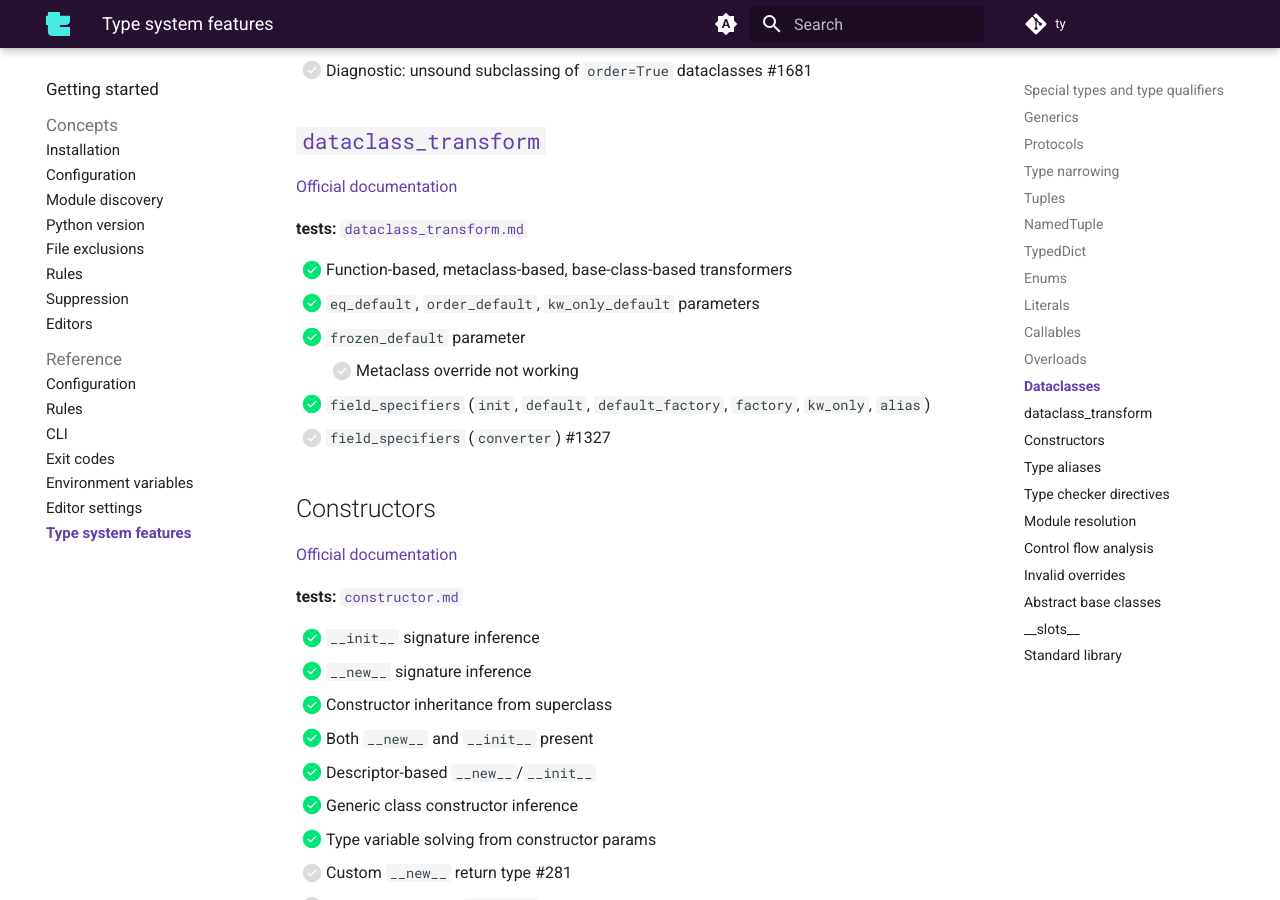
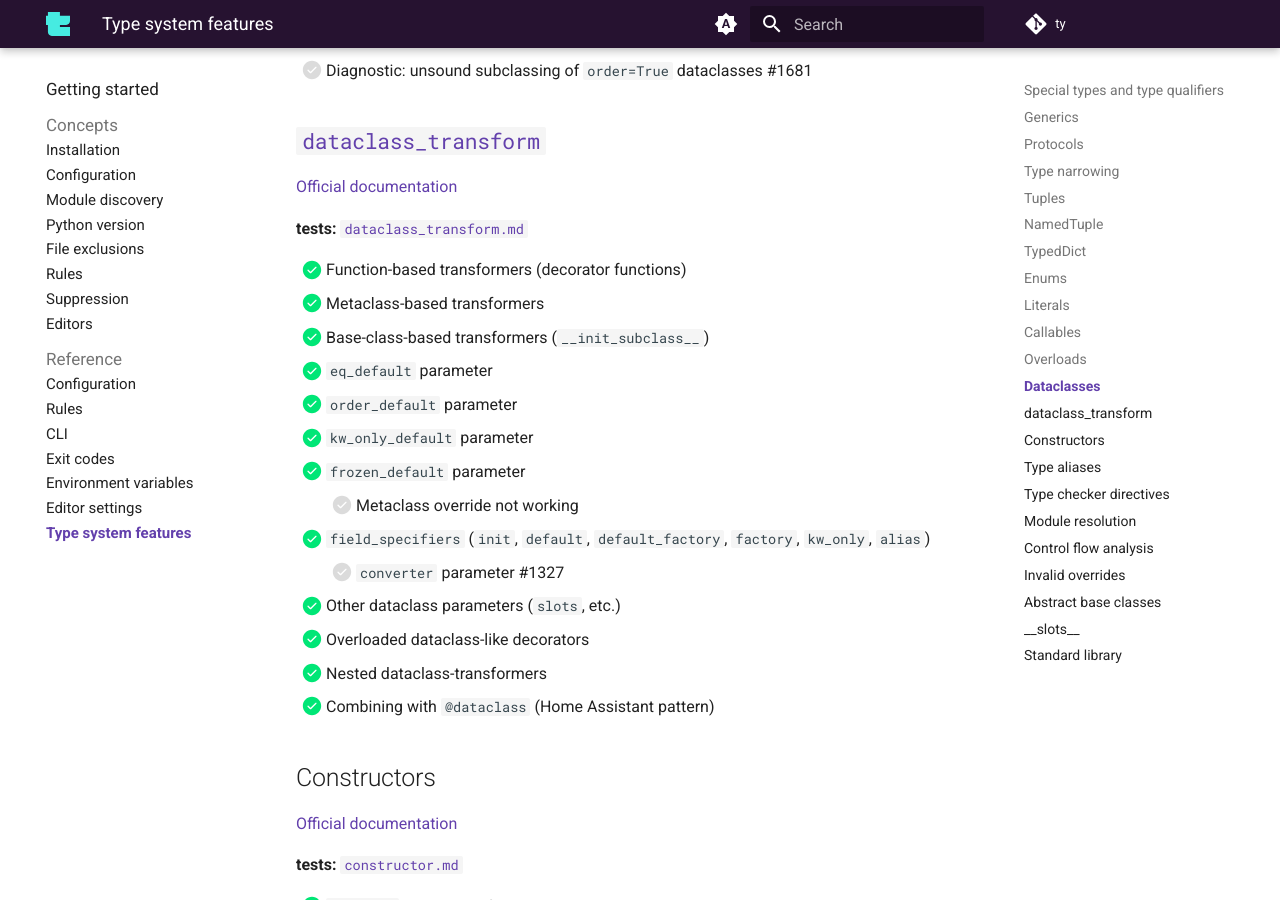
Before and after one commit to astral-sh/ty, an MkDocs documentation site: the page built from docs/reference/type-system-features.md, in a window 1280 px wide and 900 px high, scrolled down 8851 px. Built offline with MkDocs 1.6.1 and Material for MkDocs 9.7.7, drawn with Linux system fonts in a browser that asks for light colours; comment, search, counter and statistics services are not loaded; some of the changed text lies outside the part shown.

Commit message:
More updates

```diff
--- a/docs/reference/type-system-features.md
+++ b/docs/reference/type-system-features.md
@@ -53,7 +53,7 @@ This page summarizes the support for various type system features in ty. Section
 - [x] `ParamSpec` defaults
 - [ ] `TypeVarTuple` #156
 - [x] `Self`
-- [ ] `Self` in attribute annotations #1124
+    - [ ] `Self` in attribute annotations #1124
 - [ ] Generic bounds/constraints on type variables #1839
 - [ ] `Callable`s in typevar solving
 - [ ] Generic protocols in typevar solving #1714
@@ -288,12 +288,20 @@ This page summarizes the support for various type system features in ty. Section
 
 **tests:** [`dataclass_transform.md`](https://github.com/astral-sh/ruff/blob/main/crates/ty_python_semantic/resources/mdtest/dataclasses/dataclass_transform.md)
 
-- [x] Function-based, metaclass-based, base-class-based transformers
-- [x] `eq_default`, `order_default`, `kw_only_default` parameters
+- [x] Function-based transformers (decorator functions)
+- [x] Metaclass-based transformers
+- [x] Base-class-based transformers (`__init_subclass__`)
+- [x] `eq_default` parameter
+- [x] `order_default` parameter
+- [x] `kw_only_default` parameter
 - [x] `frozen_default` parameter
     - [ ] Metaclass override not working
 - [x] `field_specifiers` (`init`, `default`, `default_factory`, `factory`, `kw_only`, `alias`)
-- [ ] `field_specifiers` (`converter`) #1327
+    - [ ] `converter` parameter #1327
+- [x] Other dataclass parameters (`slots`, etc.)
+- [x] Overloaded dataclass-like decorators
+- [x] Nested dataclass-transformers
+- [x] Combining with `@dataclass` (Home Assistant pattern)
 
 ## Constructors
 
```
Also changed, not shown: other parts of docs/reference/type-system-features.md (+4 -3 lines).
